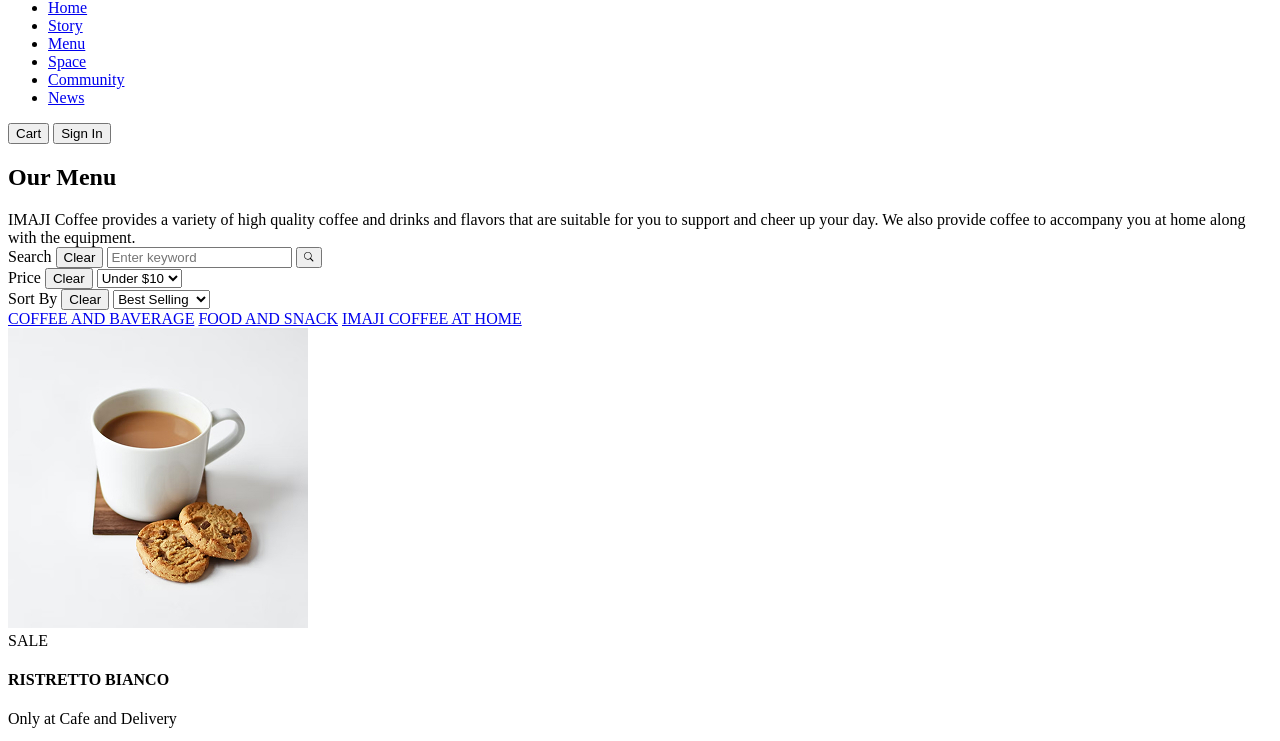
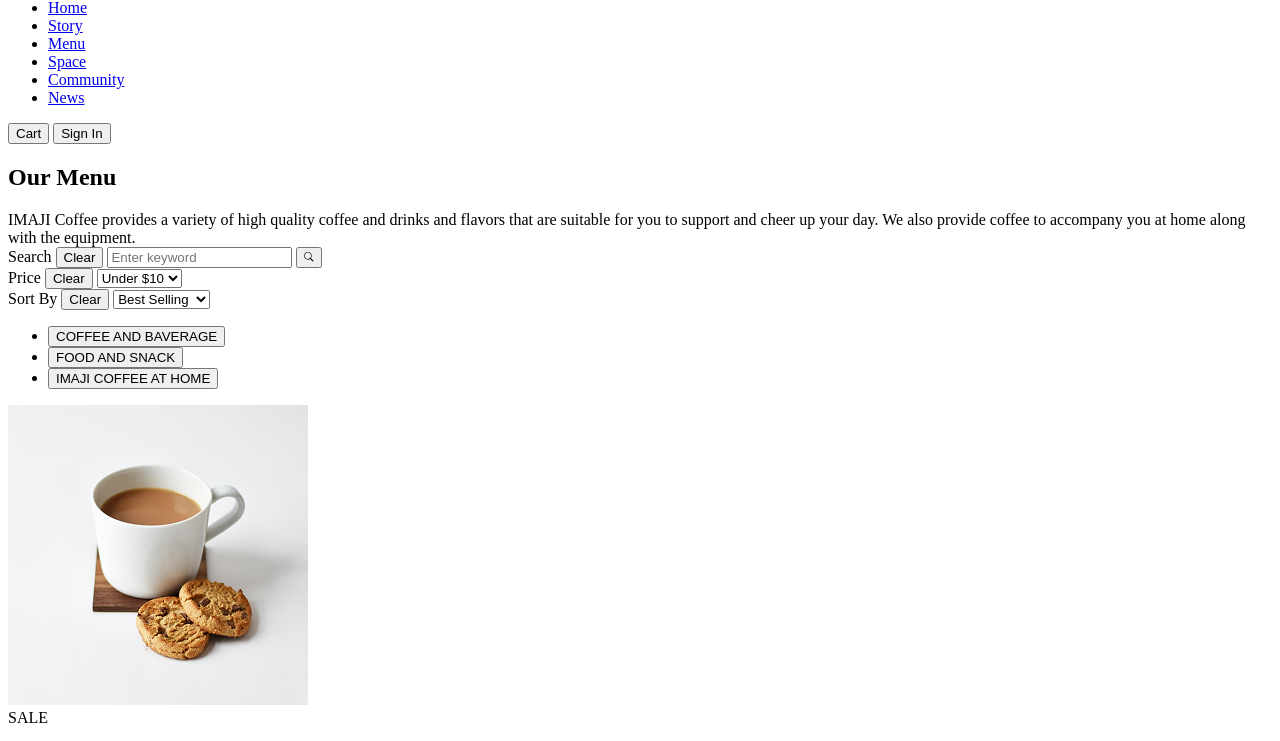
Before and after one commit to meteor1979/Osvita, a plain HTML site: page lesson_2/index.html in a window 1280 px wide. Shown: the part 56-797 px from the top of the page. Drawn offline with Linux system fonts and the light colour scheme; files whose address does not match are found by name.

Commit message:
Update index.html

```diff
--- a/lesson_2/index.html
+++ b/lesson_2/index.html
@@ -99,9 +99,11 @@
             <section class="page__tabs tabs-section">
                 <div class="tabs">
                     <nav class="tabs__items">
-                        <a href="#tab_01" class="tabs__item">COFFEE AND BAVERAGE</a>
-                        <a href="#tab_02" class="tabs__item">FOOD AND SNACK</a>
-                        <a href="#tab_03" class="tabs__item">IMAJI COFFEE AT HOME</a>
+                        <ul>
+                            <li><button class="tabs__btn" type="button">COFFEE AND BAVERAGE</button></li>
+                            <li><button class="tabs__btn" type="button">FOOD AND SNACK</button></li>
+                            <li><button class="tabs__btn" type="button">IMAJI COFFEE AT HOME</button></li>
+                        </ul>
                     </nav>
                     <div class="tabs__body">
                         <div id="tab_01" class="tabs__block block-tabs">
@@ -337,4 +339,5 @@
     </div>
 </body>
 
+
 </html>
```
